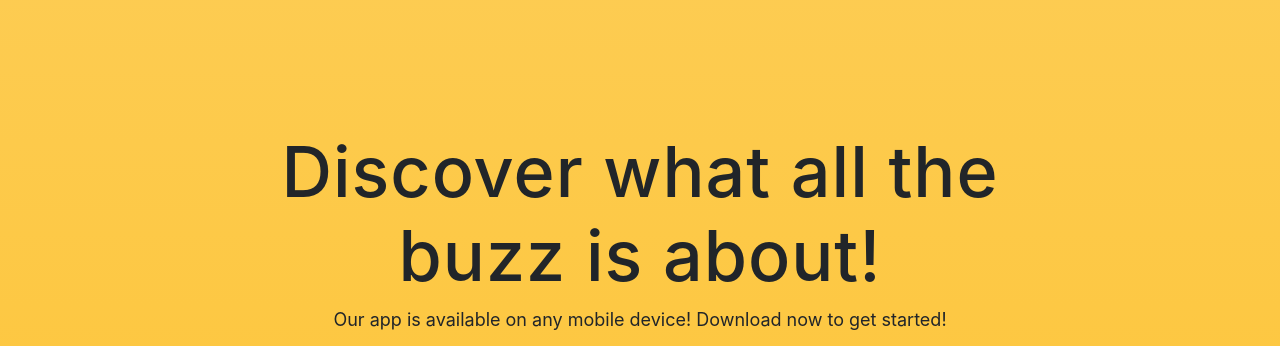
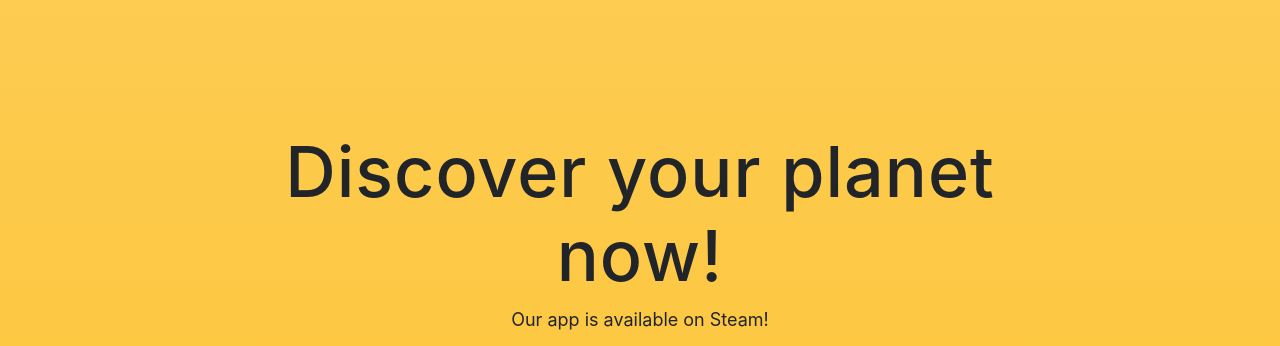
Before and after one commit to duncanmcmahon/duncanmcmahon.github.io, a website with bundled scripts: page index.html in a window 1280 px wide. Shown: the part 820-1166 px from the top of the page. Built offline with nearby package versions, Linux system fonts and the light colour scheme; a web font is replaced by a local one.

Commit message:
changed text from default

```diff
--- a/index.html
+++ b/index.html
@@ -86,8 +86,8 @@
       <div class="container">
         <div class="row">
           <div class="col-md-8 mx-auto">
-            <h2 class="section-heading">Discover what all the buzz is about!</h2>
-            <p>Our app is available on any mobile device! Download now to get started!</p>
+            <h2 class="section-heading">Discover your planet now!</h2>
+            <p>Our app is available on Steam!</p>
             <div class="badges">
               <a class="badge-link" href="#"><img src="img/google-play-badge.svg" alt=""></a>
               <a class="badge-link" href="#"><img src="img/app-store-badge.svg" alt=""></a>
```
